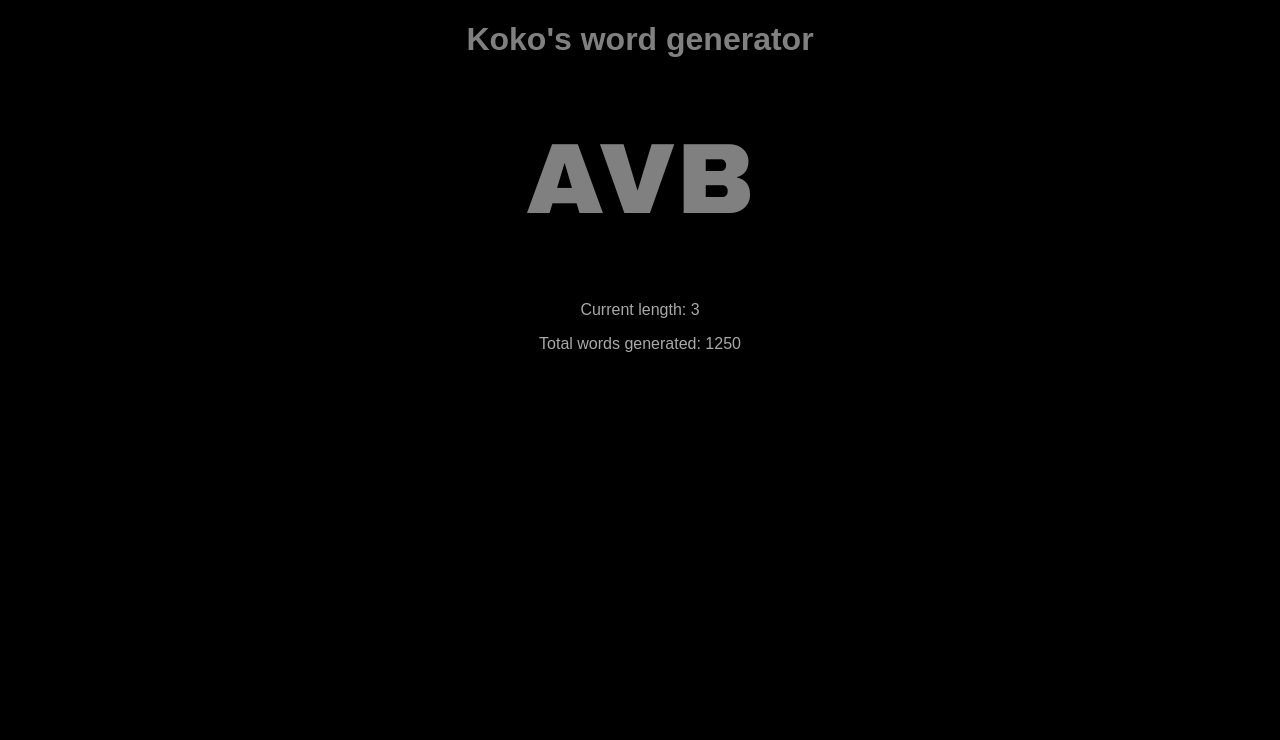
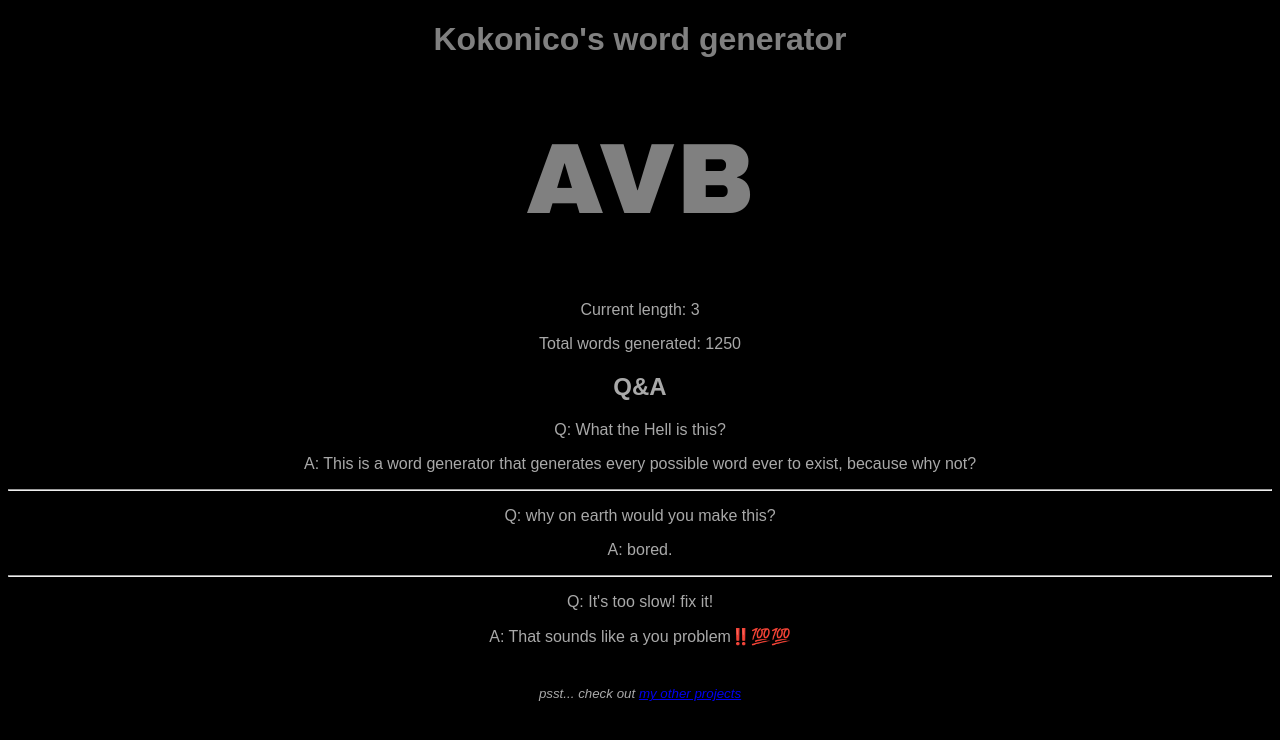
Before and after one commit to Kokonico/words, a plain HTML site: page index.html in a window 1280 px wide. Drawn offline with Linux system fonts and the light colour scheme.

Commit message:
algorithm boost lol

```diff
--- a/index.html
+++ b/index.html
@@ -4,14 +4,36 @@
     <meta charset="utf-8">
     <title>Word Generator</title>
     <link href=style.css rel="stylesheet">
+    <!-- boost discoverability -->
+    <meta name="description" content="Generate every possible word ever to exist">
+    <meta name="robots" content="index, follow">
+    <meta http-equiv="Content-Type" content="text/html; charset=utf-8">
+    <meta name="language" content="English">
+    <meta name="revisit-after" content="1 days">
+    <meta name="author" content="Kokonico">
+    <meta name="viewport" content="width=device-width, initial-scale=1.0">
+    <meta name="theme-color" content="#2f3136">
+    <meta property="og:title" content="Kokonico's Word Generator">
+    <meta property="og:description" content="Generate every possible word ever to exist">
   </head>
   <body>
-    <h1>Koko's word generator</h1>
+    <h1>Kokonico's word generator</h1>
     <h1 id="word">Enable JavaScript</h1>
 
     <script src="/word.js" type="text/javascript"></script>
 
     <p>Current length: <span id="current-length">1</span></p>
     <p>Total words generated: <span id="total-words-generated">0</span></p>
+    <h2>Q&A</h2>
+    <p>Q: What the Hell is this?</p>
+    <p>A: This is a word generator that generates every possible word ever to exist, because why not?</p>
+    <hr>
+    <p>Q: why on earth would you make this?</p>
+    <p>A: bored.</p>
+    <hr>
+    <p>Q: It's too slow! fix it!</p>
+    <p>A: That sounds like a you problem‼️💯💯</p>
+    <br>
+    <sub><i>psst... check out <a href="https://kokonico.me">my other projects</a></i></sub>
   </body>
 </html>
--- a/style.css
+++ b/style.css
@@ -8,7 +8,7 @@ h1{
   color: grey;
   font-family: Arial
 }
-p{
+p, h2, sub{
   color: darkgrey;
   font-family: Arial;
 }
```
